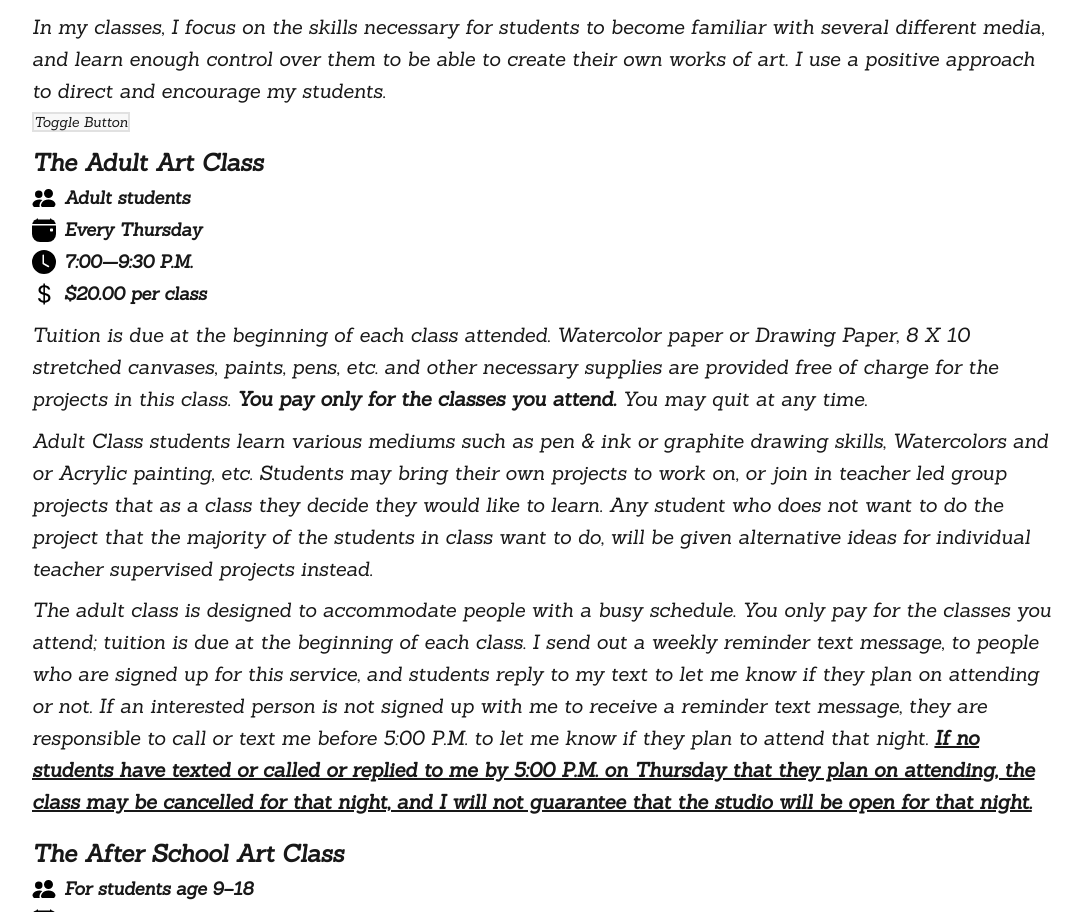
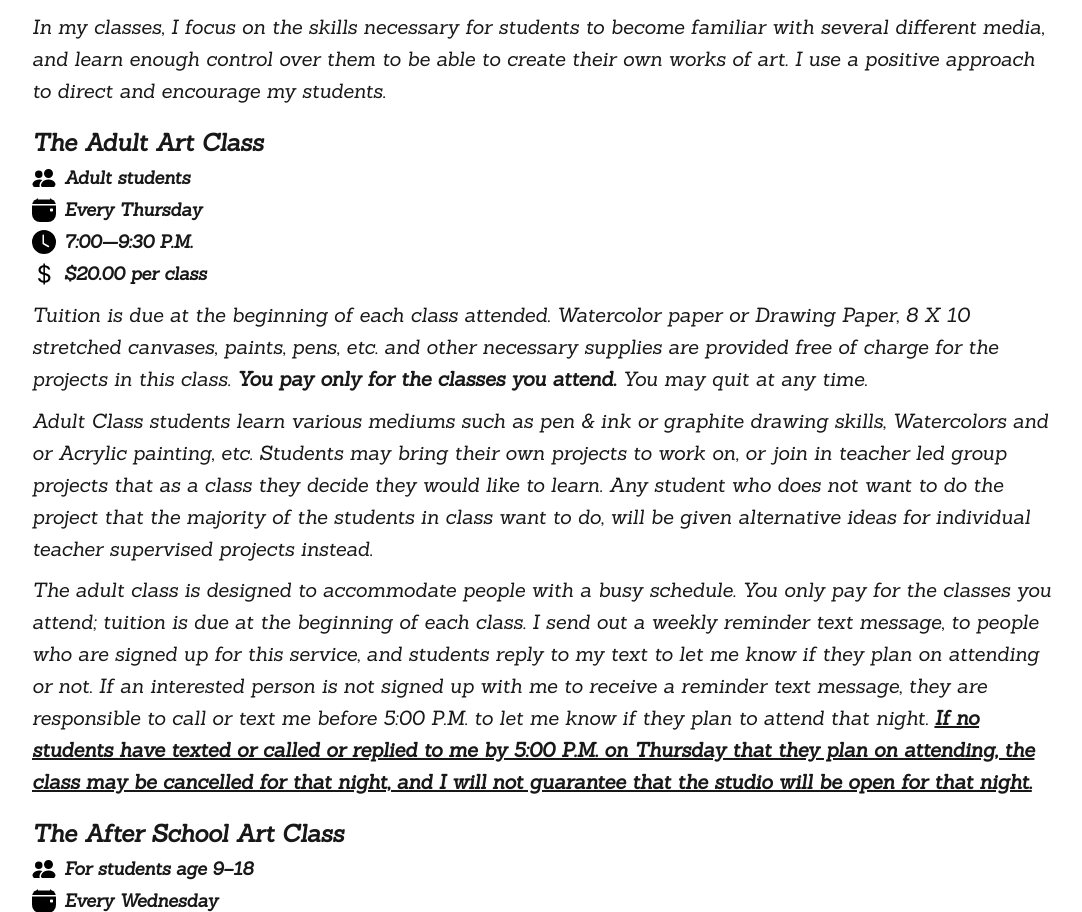
Before and after one commit to wksnders/RabbitbrushWebsite, a Vue app: page /#/class-descriptions in a window 1280 px wide. Shown: the part 971-1883 px from the top of the page, without its empty margins (96-1178 px from the left). Built offline with nearby package versions, Linux system fonts and the light colour scheme.

Commit message:
cleaned up toggle button

```diff
--- a/src/views/ClassDescriptions.vue
+++ b/src/views/ClassDescriptions.vue
@@ -49,8 +49,6 @@ function moveToFront(obj) {
       <p class="desc-text">Through art education children begin to notice and appreciate colors and subtle details in the world around them.  With encouragement and guidance they learn to express themselves visually, building self confidence and self esteem and developing the courage to be a creator and an explorer of their world.</p>
       <p class="desc-text">In my classes, I focus on the skills necessary for students to become familiar with several different media, and learn enough control over them to be able to create their own works of art. I use a positive approach to direct and encourage my students.</p>
     </section>
-
-    <button @click="toggle">Toggle Button</button>
 
     <component :is="components[0]"/>
     <component :is="components[1]"/>
```
